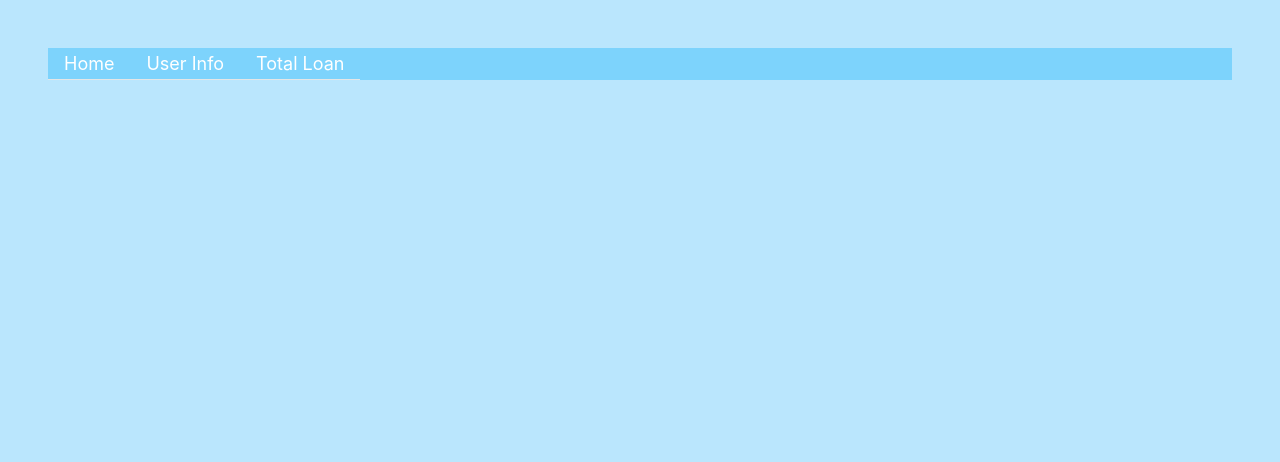
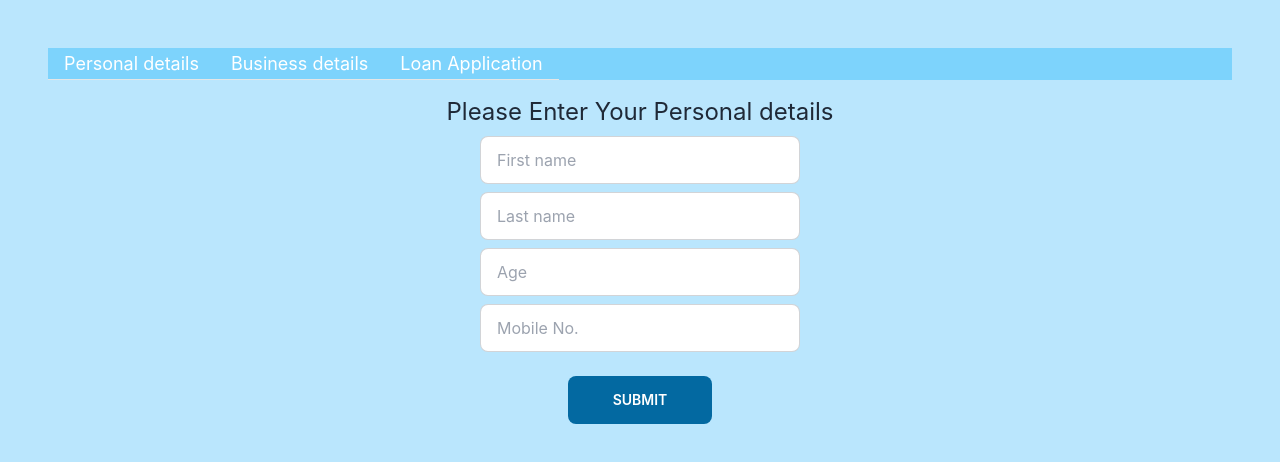
Before and after one commit to Raselshah/Loan-System, a React (Create React App) app: page / in a window 1280 px wide. Shown: the top 462 px of the page. Built offline with nearby package versions, Linux system fonts and the light colour scheme.

Commit message:
front end complete

```diff
--- a/src/App.js
+++ b/src/App.js
@@ -4,15 +4,34 @@ import { Routes, Route } from "react-router-dom";
 import UserInfo from "./Components/UserInfo/UserInfo";
 import UserDetails from "./Components/UserDetails/UserDetails";
 import BillDetails from "./Components/BillDetails/BillDetails";
+import { useState } from "react";
 
 function App() {
+  const [userData, setUserData] = useState({});
+  const [userDetails, setUserDetails] = useState({});
+  const getDataUserInfo = (data) => {
+    setUserData(data);
+  };
+  const getDataUserDetails = (data) => {
+    setUserDetails(data);
+  };
   return (
     <div className="max-w-screen-2xl mx-auto p-12 bg-sky-200 h-screen">
       <Routes>
         <Route path="/" element={<Home />}>
-          <Route path="user" element={<UserInfo />} />
-          <Route path="userInfo" element={<UserDetails />} />
-          <Route path="loanDetails" element={<BillDetails />} />
+          <Route
+            index element={<UserInfo getDataUserInfo={getDataUserInfo} />}
+          />
+          <Route
+            path="userInfo"
+            element={<UserDetails getDataUserDetails={getDataUserDetails} />}
+          />
+          <Route
+            path="loanDetails"
+            element={
+              <BillDetails userData={userData} userDetails={userDetails} />
+            }
+          />
         </Route>
       </Routes>
     </div>
--- a/src/Components/BillDetails/BillDetails.js
+++ b/src/Components/BillDetails/BillDetails.js
@@ -1,9 +1,24 @@
 import React from "react";
 import { useForm } from "react-hook-form";
 
-const BillDetails = () => {
+const BillDetails = ({ userDetails, userData }) => {
   const { register, handleSubmit } = useForm();
-  const onSubmit = (data) => console.log(data);
+  const onSubmit = (data, e) => {
+    const allData = {
+      firstName: userData.firstName,
+      lastName: userData.lastName,
+      age: userData.age,
+      mobileNumber: userData.userData,
+      businessName: userDetails.businessName,
+      address: userDetails.address,
+      gstNo: userDetails.gstNo,
+      loanAmount: data.loanAmount,
+      interestRate: data.interestRate,
+      loanTenure: data.loanTenure,
+    };
+    e.target.reset();
+    console.log(allData);
+  };
   return (
     <div className="mt-4">
       <h2 className="text-center text-2xl m-2">
@@ -33,7 +48,11 @@ const BillDetails = () => {
           {...register("loanTenure")}
           required
         />
-        <input type="submit" />
+        <input
+          className="btn bg-sky-700 hover:bg-sky-800 border-0 w-36 mt-4 "
+          type="submit"
+          value="SUBMIT TO LOAN"
+        />
       </form>
     </div>
   );
--- a/src/Components/Home/Home.js
+++ b/src/Components/Home/Home.js
@@ -5,14 +5,14 @@ const Home = () => {
   return (
     <div>
       <div className="tabs bg-sky-300">
-        <Link className="tab tab-lifted text-lg text-white" to="user">
-          Home
+        <Link className="tab tab-lifted text-lg text-white" to="/">
+          Personal details
         </Link>
         <Link className="tab tab-lifted text-lg text-white" to="userInfo">
-          User Info
+          Business details
         </Link>
         <Link className="tab tab-lifted text-lg text-white" to="loanDetails">
-          Total Loan
+          Loan Application
         </Link>
       </div>
       <Outlet />
--- a/src/Components/UserDetails/UserDetails.js
+++ b/src/Components/UserDetails/UserDetails.js
@@ -1,9 +1,12 @@
 import React from "react";
 import { useForm } from "react-hook-form";
 
-const UserDetails = () => {
+const UserDetails = ({ getDataUserDetails }) => {
   const { register, handleSubmit } = useForm();
-  const onSubmit = (data) => console.log(data);
+  const onSubmit = (data, e) => {
+    getDataUserDetails(data);
+    e.target.reset();
+  };
   return (
     <div className="mt-4">
       <h2 className="text-center text-2xl m-2">
@@ -19,18 +22,11 @@ const UserDetails = () => {
           {...register("businessName", { required: true, maxLength: 40 })}
         />
         <input
-          placeholder="GST no"
+          placeholder="GST No"
           class="input input-bordered w-full max-w-xs"
           type="number"
           required
           {...register("gstNo")}
-        />
-        <input
-          placeholder="age"
-          class="input input-bordered w-full max-w-xs"
-          type="number"
-          {...register("age")}
-          required
         />
         <input
           placeholder="Address"
@@ -39,7 +35,10 @@ const UserDetails = () => {
           {...register("address")}
           required
         />
-        <input type="submit" />
+        <input
+          className="btn bg-sky-700 hover:bg-sky-800 border-0 w-36 mt-4 "
+          type="submit"
+        />
       </form>
     </div>
   );
--- a/src/Components/UserInfo/UserInfo.js
+++ b/src/Components/UserInfo/UserInfo.js
@@ -1,9 +1,15 @@
 import React from "react";
+import { useState } from "react";
 import { useForm } from "react-hook-form";
 
-const UserInfo = () => {
+const UserInfo = ({ getDataUserInfo }) => {
+  const [userInfo, setUserInfo] = useState({});
   const { register, handleSubmit } = useForm();
-  const onSubmit = (data) => console.log(data);
+  const onSubmit = (data, e) => {
+    setUserInfo(data);
+    e.target.reset();
+  };
+  getDataUserInfo(userInfo);
   return (
     <div className="mt-4">
       <h2 className="text-center text-2xl m-2">
@@ -24,7 +30,7 @@ const UserInfo = () => {
           {...register("lastName", { required: true, maxLength: 10 })}
         />
         <input
-          placeholder="age"
+          placeholder="Age"
           class="input input-bordered w-full max-w-xs"
           type="number"
           {...register("age")}
@@ -37,7 +43,10 @@ const UserInfo = () => {
           {...register("mobileNumber")}
           required
         />
-        <input type="submit" />
+        <input
+          className="btn bg-sky-700 hover:bg-sky-800 border-0 w-36 mt-4 "
+          type="submit"
+        />
       </form>
     </div>
   );
```
